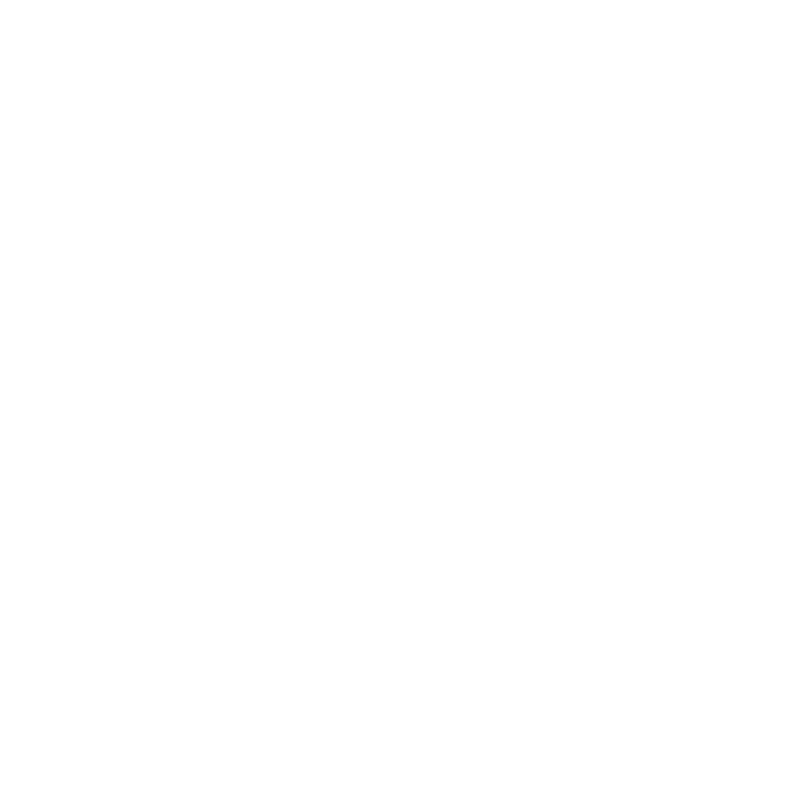
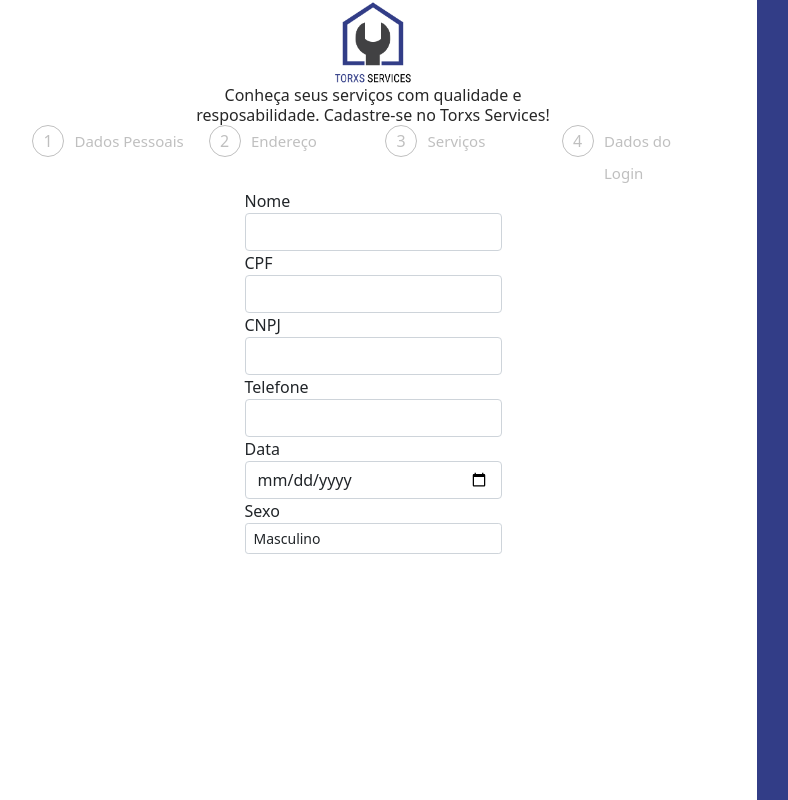
Before and after one commit to SnowGray24/DomesticGeneralServices, a React (Create React App) app: page /CadastroPrestador in a window 1280 px wide. Shown: the whole page, without its empty margins (11-799 px from the left). Built offline with nearby package versions, Linux system fonts and the light colour scheme.

Commit message:
Iniciando o front-end da tela Cadastro Prestador

```diff
--- a/src/App.js
+++ b/src/App.js
@@ -1,5 +1,5 @@
 import React from 'react';
-import Routes from "./Router";
+import Routes from "./Routes";
 
 
 function App() {
--- /dev/null
+++ b/src/CadastroPrestador.js
@@ -0,0 +1,84 @@
+import './css/layout.css';
+import logo from './img/logo2.PNG';
+
+import BarProgress from './components/BarProgress';
+
+import React from 'react';
+import { Row, Form, FormGroup, Label, Input } from 'reactstrap';
+
+
+
+function CadastroPrestador (){
+
+    return (
+        <div className="cadastroPrestador">
+            <section className="layoutBranco layoutCentralizar">
+
+                <img height='85' src={logo} alt="Logo da marca Torxs Services." />
+
+                <span className="fontConfig">Conheça seus serviços com qualidade e</span>
+                <span className="fontConfig">resposabilidade. Cadastre-se no Torxs Services!</span>
+
+                <nav className="layoutOptions">
+                    <Row>
+                    <BarProgress numero="1" opcao="Dados Pessoais" />
+                    <BarProgress numero="2" opcao="Endereço" />
+                    <BarProgress numero="3" opcao="Serviços" />
+                    <BarProgress numero="4" opcao="Dados do Login" />
+                    </Row>
+                </nav>
+
+
+                <Form>
+
+                    <FormGroup>
+                        <Label for="exampleEmail">Nome</Label>
+                        <Input type="email" name="email" id="exampleEmail" />
+                    </FormGroup>
+
+                    <FormGroup>
+                        <Label for="exampleCPF">CPF</Label>
+                        <Input type="text" name="cpf" id="exampleCPF" />
+                    </FormGroup>
+
+                    <FormGroup>
+                        <Label for="exampleCNPJ">CNPJ</Label>
+                        <Input type="text" name="cnpj" id="exampleCNPJ" />
+                    </FormGroup>
+
+                    <FormGroup>
+                        <Label for="exampleTelefone">Telefone</Label>
+                        <Input type="text" name="telefone" id="exampleTelefone" />
+                    </FormGroup>
+
+                    <FormGroup>
+                        <Label for="exampleDate">Data</Label>
+                        <Input
+                        type="date"
+                        name="date"
+                        id="exampleDate" />
+                    </FormGroup>
+
+                    <FormGroup>
+                        <Label>Sexo</Label>
+                        <Input type="select" bsSize="sm">
+                            <option>Masculino</option>
+                            <option>Feminino</option>
+                            <option>Outros</option>
+                        </Input>
+                    </FormGroup>
+
+                </Form>
+
+
+            </section>
+
+            <section className="layoutAzul">
+
+            </section>
+        </div>
+
+    );
+}
+
+export default CadastroPrestador;
--- a/src/Home.js
+++ b/src/LandingPage.js
@@ -2,7 +2,7 @@
 import './css/layout.css';
 
 
-function Home() {
+function LandingPage() {
   return (
     <div className="layoutBody">
       <header className="App-header">
@@ -12,4 +12,4 @@
   );
 }
 
-export default Home;
+export default LandingPage;
--- a/src/Router.js
+++ /dev/null
@@ -1,14 +0,0 @@
-import React from "react";
-import { Route, BrowserRouter } from "react-router-dom";
-
-import Home from "./Home";
-
-const Router = () => {
-   return(
-       <BrowserRouter>
-           <Route component = { Home }  path="/" exact />
-       </BrowserRouter>
-   )
-}
-
-export default Router;
--- /dev/null
+++ b/src/Routes.js
@@ -0,0 +1,16 @@
+import React from "react";
+import { Route, BrowserRouter } from "react-router-dom";
+
+import LandingPage from "./LandingPage";
+import CadastroPrestador from "./CadastroPrestador";
+
+const Routes = () => {
+   return(
+       <BrowserRouter>
+           <Route component = { LandingPage }  path="/" exact />
+           <Route component = { CadastroPrestador } path="/CadastroPrestador" />
+       </BrowserRouter>
+   )
+}
+
+export default Routes;
--- /dev/null
+++ b/src/components/BarProgress.js
@@ -0,0 +1,18 @@
+
+import '../css/barProgress.css';
+import React from 'react';
+import {Col } from 'reactstrap';
+
+function BarProgress (props){
+
+    return (
+        <Col>
+            <div className="barProgress">
+                        <div className="numberProgress">{props.numero}</div>
+                        <div className="optionProgress">{props.opcao}</div>
+            </div>
+        </Col>
+    );
+}
+
+export default BarProgress;
--- a/src/components/BootStrapNavbar.js
+++ b/src/components/BootStrapNavbar.js
@@ -45,7 +45,7 @@
             </NavItem>
 
             <NavItem className="buttonNavbar">
-              <NavLink href="/sobre"><span>Prestador de Serviços </span> </NavLink>
+              <NavLink href="/CadastroPrestador"><span>Prestador de Serviços </span> </NavLink>
             </NavItem>
 
           </Nav>
--- /dev/null
+++ b/src/css/barProgress.css
@@ -0,0 +1,24 @@
+.barProgress{
+    display: flex;
+}
+
+.numberProgress{
+    height: 32px;
+    width: 32px;
+    border: 1px solid rgba(0, 0, 0, 0.25);
+    border-radius: 32px;
+    color: rgba(0, 0, 0, 0.25);
+
+
+    display: flex;
+    align-items: center;
+    justify-content: center;
+}
+
+.optionProgress{
+    color: rgba(0, 0, 0, 0.25);
+    margin-left: .7em;
+    font-size: 15px;
+    line-height: 32px;
+    width: 110px;
+}
--- a/src/css/layout.css
+++ b/src/css/layout.css
@@ -1,5 +1,21 @@
+
+/* CSS de configurações Gerais */
+.layoutCentralizar{
+    display: flex;
+    flex-direction: column;
+    align-items: center;
+}
+
+.layoutOptions{
+    display: flex;
+    align-items:stretch;
+}
+/*********************************/
 
 
+
+
+/* CSS especifico para a tela do LandingPage */
 .itemsNavbarToRight{
     display: flex;
     justify-content:flex-end;
@@ -15,3 +31,35 @@
     min-height: 100vh;
     max-height: 200vh;
 }
+/*********************************/
+
+
+
+
+/* CSS especifico para a tela do CadastroPrestador */
+.cadastroPrestador{
+    display: flex;
+}
+
+.layoutBranco{
+    background-color: white;
+    position: relative;
+    height: 100vh;
+    width: 60%;
+}
+
+.layoutAzul{
+    background-color: #323D87;
+    position: relative;
+    height: 100vh;
+    width: 40%;
+}
+
+.fontConfig{
+    color: rgba(0, 0, 0, 0.85);
+    size: 16px;
+    line-height: 20px;
+    font-weight: 300;
+    font-style: normal;
+}
+/*********************************/
```
Also changed, not shown: src/img/logo2.PNG (added).
